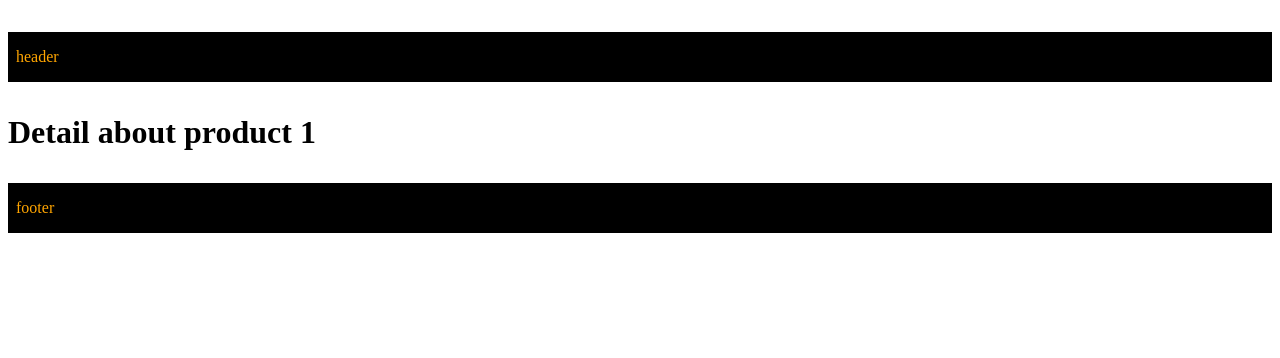
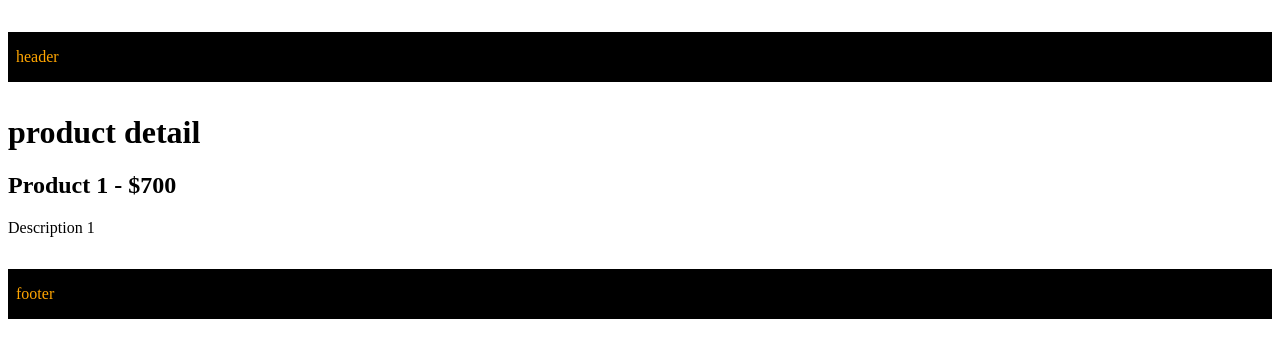
Before and after one commit to Sagarmallick/svelte-kit, a SvelteKit app: page /products/1 in a window 1280 px wide. Shown: the top 358 px of the page. Built offline with nearby package versions, Linux system fonts and the light colour scheme; data requests are answered from the project's data file.

Commit message:
(commit-22):add dynamic server load function of dynamic page by adding +page.server.js in [productId] for fetch the dynamic page detail

```diff
--- a/src/routes/products/[productId=integer]/+page.svelte
+++ /dev/null
@@ -1,6 +0,0 @@
-<script>
-    import {page} from '$app/stores'
-    const productId=$page.params.productId
-</script>
-
-<h1>Detail about product {productId}</h1>
--- /dev/null
+++ b/src/routes/products/[productId]/+page.server.js
@@ -0,0 +1,10 @@
+export const load = async(serverLoadEvent)=>{
+    const {params,fetch}=serverLoadEvent
+    const {productId}=params
+    const response=await fetch(`http://localhost:4000/products/${productId}`)
+    const product= await response.json()
+
+    return{
+        product
+    }
+}
--- /dev/null
+++ b/src/routes/products/[productId]/+page.svelte
@@ -0,0 +1,10 @@
+<script>
+   export let data
+   const product=data.product
+</script>
+
+<h1>product detail</h1>
+<div>
+    <h2>{product.title} - ${product.price}</h2>
+    <p>{product.description}</p>
+</div>
```
Also changed, not shown: src/routes/products/+page.js (+2 -6 lines), src/routes/products/[productId]/reviews/[reviewId]/+page.svelte (renamed from src/routes/products/[productId=integer]/reviews/[reviewId]/+page.svelte).
